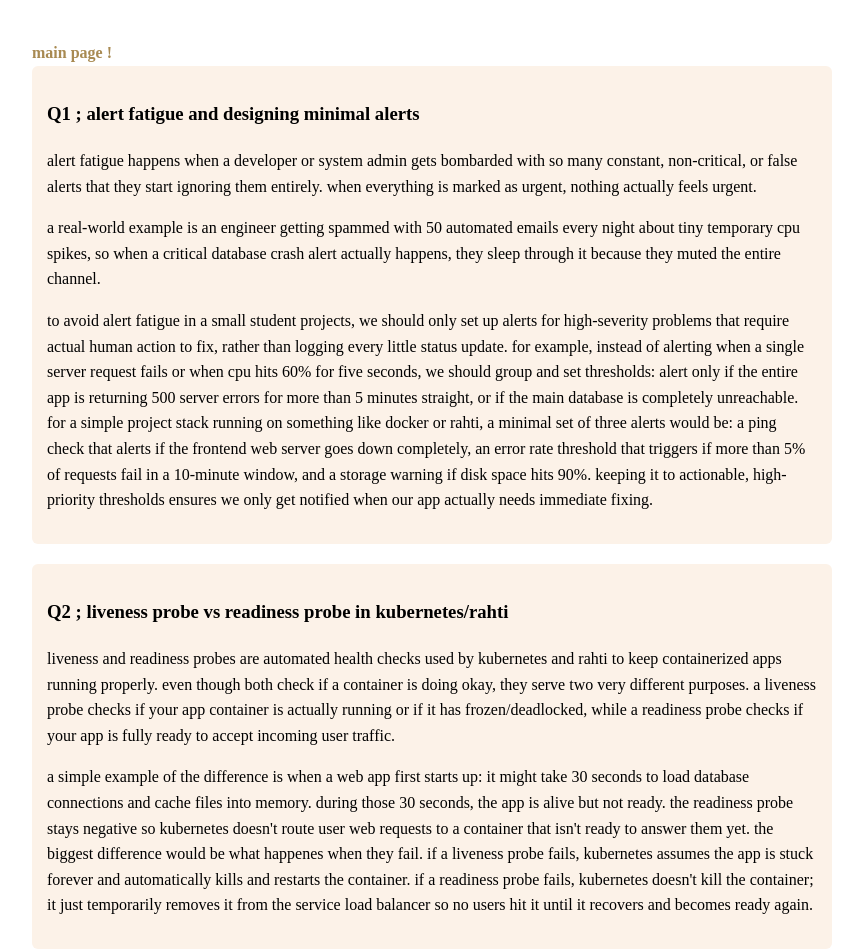
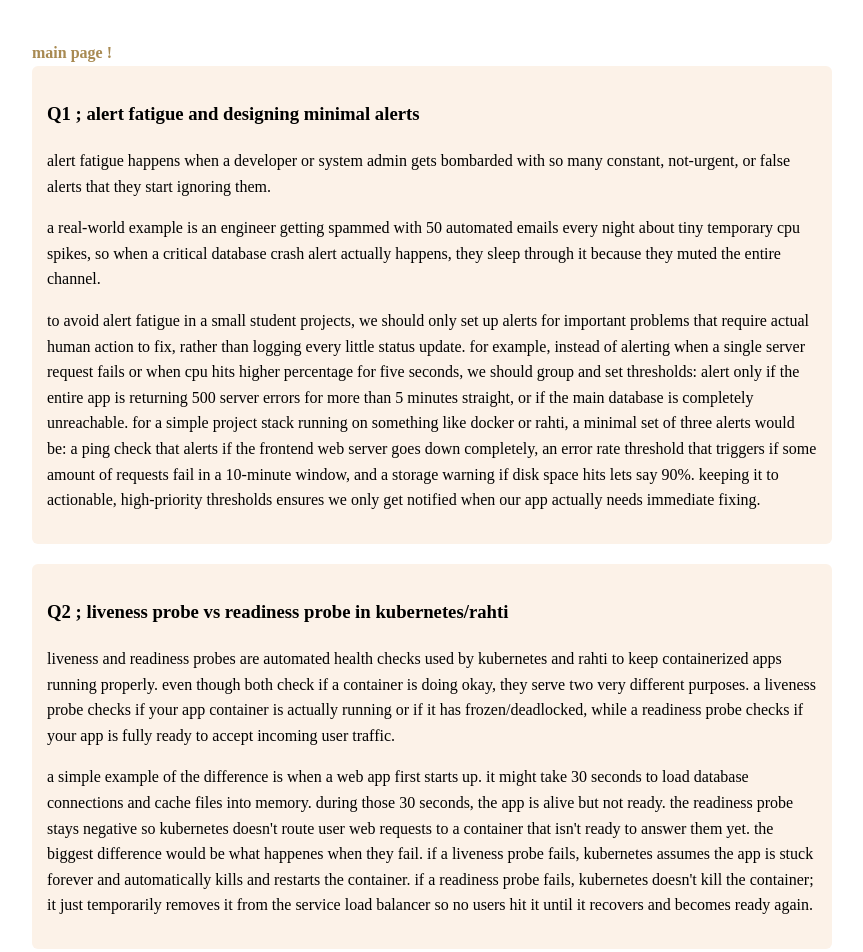
Before and after one commit to we1wan/cs-assignment4, a plain HTML site: page frontend/diary6.html in a window 1280 px wide. Shown: the top 952 px of the page, without its empty margins (8-871 px from the left). Drawn offline with Linux system fonts and the light colour scheme.

Commit message:
added learning diary

```diff
--- a/frontend/diary6.html
+++ b/frontend/diary6.html
@@ -37,9 +37,8 @@
       <h3>Q1 ; alert fatigue and designing minimal alerts</h3>
       <p>
         alert fatigue happens when a developer or system admin gets bombarded
-        with so many constant, non-critical, or false alerts that they start
-        ignoring them entirely. when everything is marked as urgent, nothing
-        actually feels urgent.
+        with so many constant, not-urgent, or false alerts that they start
+        ignoring them.
       </p>
       <p>
         a real-world example is an engineer getting spammed with 50 automated
@@ -49,17 +48,17 @@
       </p>
       <p>
         to avoid alert fatigue in a small student projects, we should only set
-        up alerts for high-severity problems that require actual human action to
+        up alerts for important problems that require actual human action to
         fix, rather than logging every little status update. for example,
         instead of alerting when a single server request fails or when cpu hits
-        60% for five seconds, we should group and set thresholds: alert only if
+        higher percentage for five seconds, we should group and set thresholds: alert only if
         the entire app is returning 500 server errors for more than 5 minutes
         straight, or if the main database is completely unreachable. for a
         simple project stack running on something like docker or rahti, a
         minimal set of three alerts would be: a ping check that alerts if the
         frontend web server goes down completely, an error rate threshold that
-        triggers if more than 5% of requests fail in a 10-minute window, and a
-        storage warning if disk space hits 90%. keeping it to actionable,
+        triggers if some amount of requests fail in a 10-minute window, and a
+        storage warning if disk space hits lets say 90%. keeping it to actionable,
         high-priority thresholds ensures we only get notified when our app
         actually needs immediate fixing.
       </p>
@@ -76,7 +75,7 @@
         checks if your app is fully ready to accept incoming user traffic.
       </p>
       <p>
-        a simple example of the difference is when a web app first starts up: it
+        a simple example of the difference is when a web app first starts up. it
         might take 30 seconds to load database connections and cache files into
         memory. during those 30 seconds, the app is alive but not ready. the
         readiness probe stays negative so kubernetes doesn't route user web
@@ -225,6 +224,7 @@
           box-shadow: 0 2px 4px rgba(0, 0, 0, 0.1);
         "
       />
+      <p>link to my github repo :3 https://github.com/we1wan/cs-assignment4</p>
     </div>
   </body>
 </html>
```
